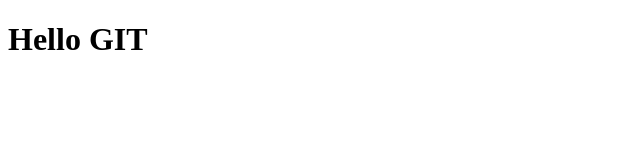
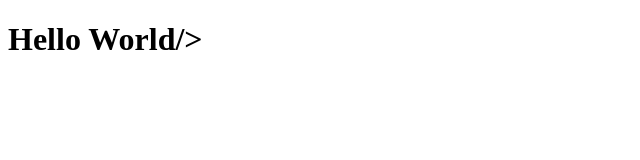
Before and after one commit to Mrokus95/GIT-course-4, a plain HTML site: page index.html in a window 1280 px wide. Shown: the whole page, without its empty margins (0-640 px from the left). Drawn offline with Linux system fonts and the light colour scheme.

Commit message:
Hello world added

```diff
--- a/index.html
+++ b/index.html
@@ -7,6 +7,6 @@
     <title>ISA GIT Course 4</title>
 </head>
 <body>
-   <h1>Hello GIT</>
+   <h1>Hello World/>
 </body>
 </html>
```
